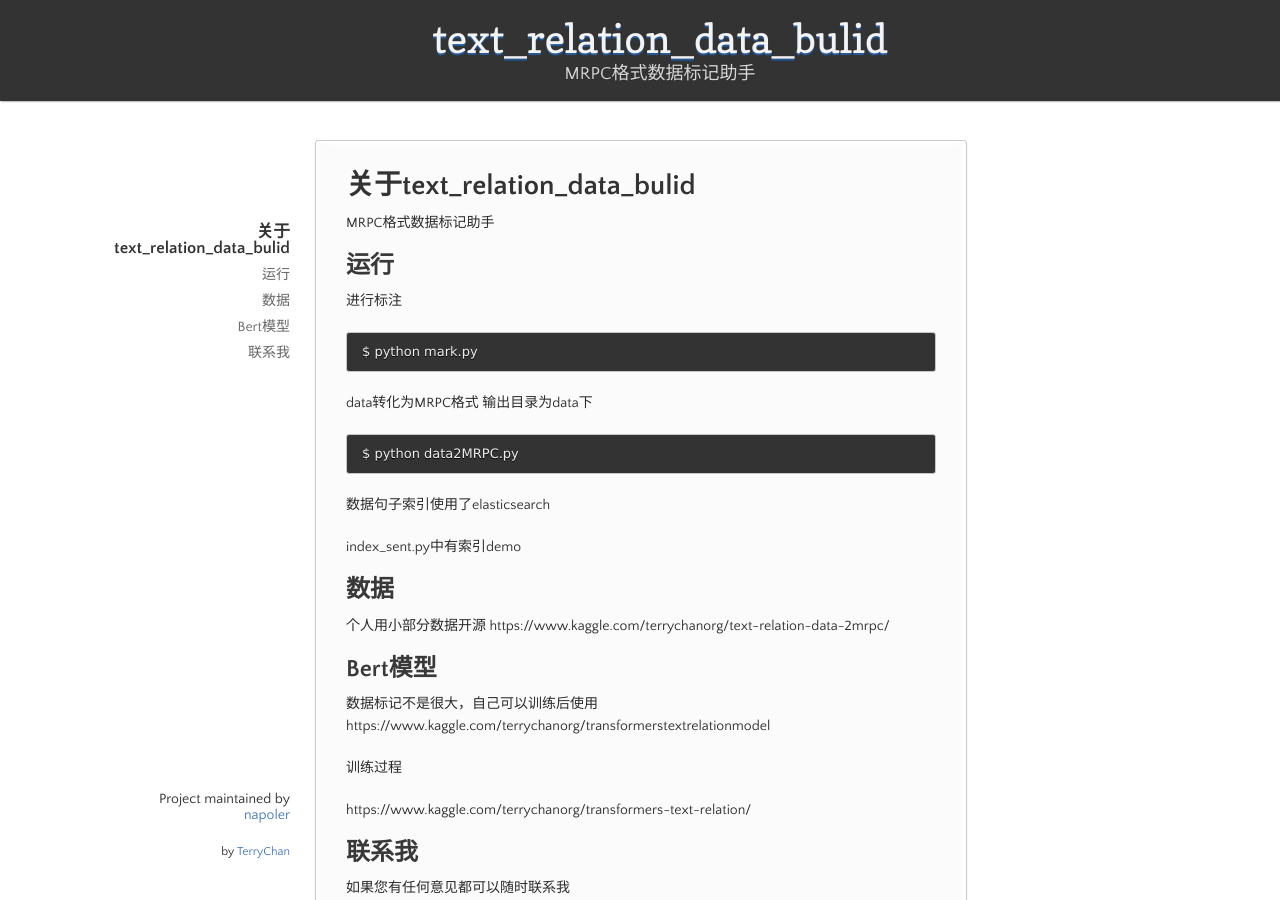
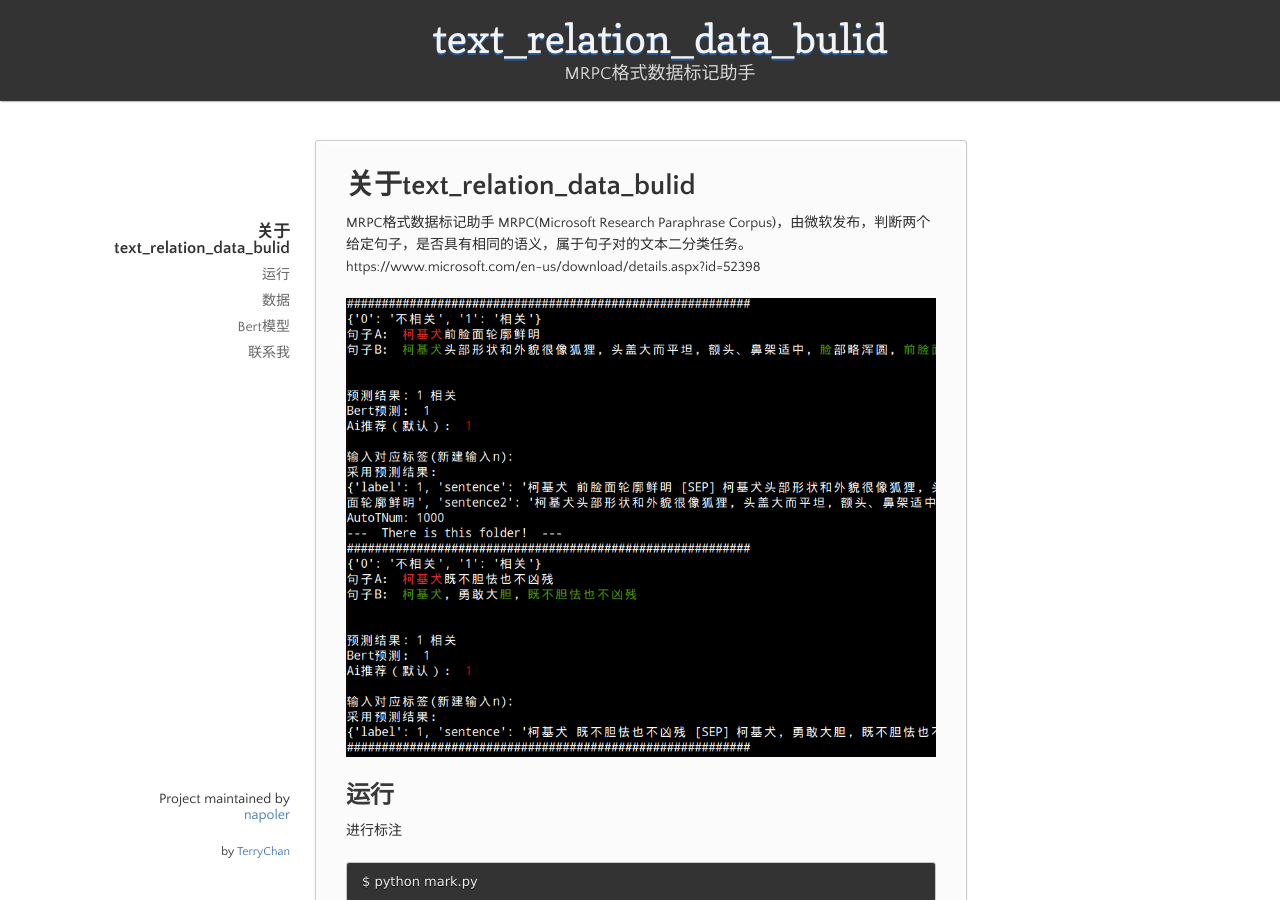
Before and after one commit to napoler/text_relation_data_bulid, a Jekyll site: the page built from docs/index.md, in a window 1280 px wide and 900 px high. Built offline with Jekyll 4.4.1, drawn with Linux system fonts in a browser that asks for light colours.

Commit message:
Signed-off-by: Terry chan <napoler2008@gmail.com>

```diff
--- a/docs/index.md
+++ b/docs/index.md
@@ -9,6 +9,10 @@ layout: default
 
 # 关于text_relation_data_bulid
 MRPC格式数据标记助手
+MRPC(Microsoft Research Paraphrase Corpus)，由微软发布，判断两个给定句子，是否具有相同的语义，属于句子对的文本二分类任务。
+https://www.microsoft.com/en-us/download/details.aspx?id=52398
+
+![效果](https://raw.githubusercontent.com/napoler/text_relation_data_bulid/master/assets/_2020-06-15_19-10-53.png "效果")
 
 ## 运行
 
@@ -43,6 +47,7 @@ https://www.kaggle.com/terrychanorg/transformerstextrelationmodel
 训练过程
 
 https://www.kaggle.com/terrychanorg/transformers-text-relation/
+
 ## 联系我
 
 如果您有任何意见都可以随时联系我
```
